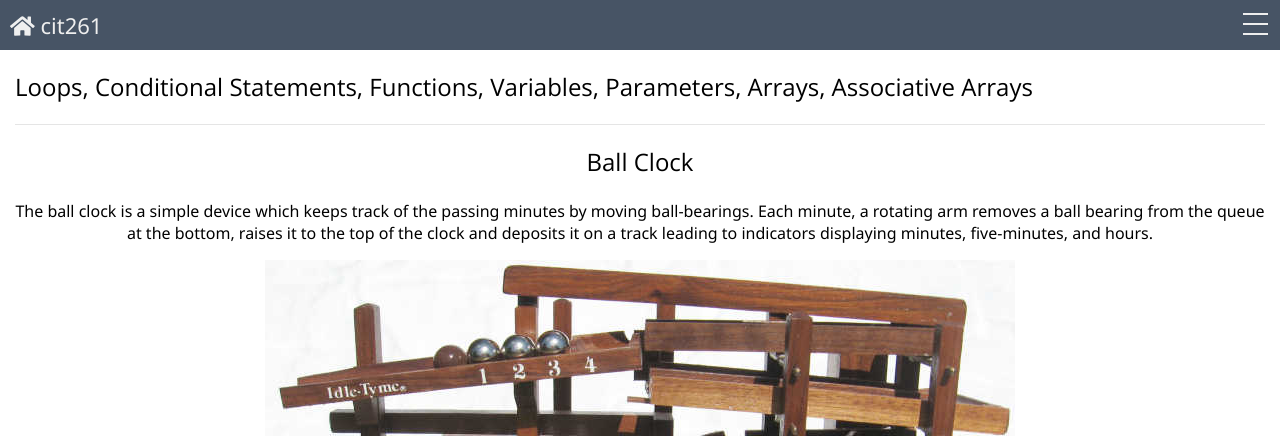
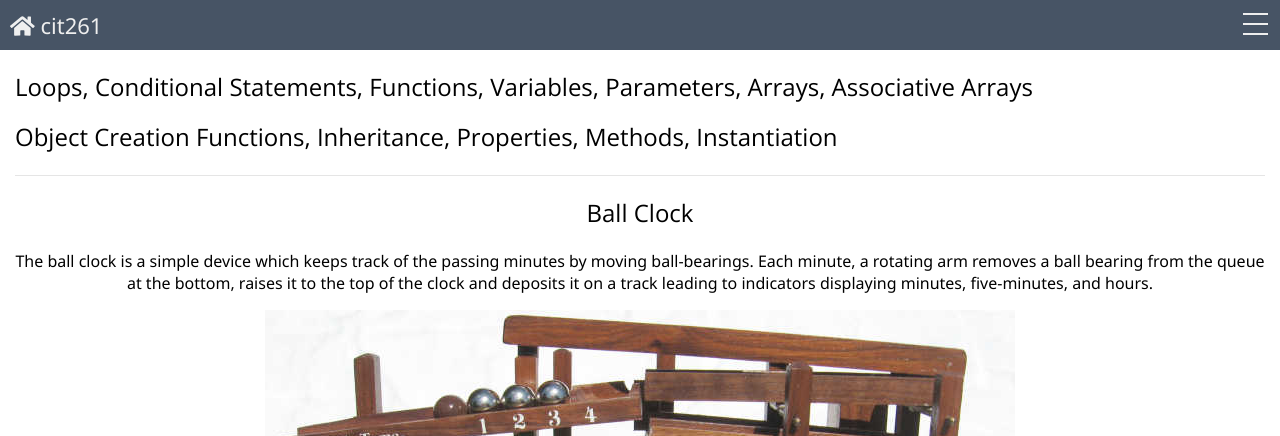
Before and after one commit to Higgins-Joshua/cit-261, a PHP site: page /topic1-2 in a window 1280 px wide. Shown: the top 436 px of the page. Run offline with PHP 8.4, Linux system fonts and the light colour scheme; some libraries are stand-ins or nearby versions.

Commit message:
updated topic 1 and topic 2

```diff
--- a/web/topic1-2/index.php
+++ b/web/topic1-2/index.php
@@ -4,6 +4,7 @@
     <div class="row" style="margin-bottom:50px;">
         <div class="col-12">
             <h3>Loops, Conditional Statements, Functions, Variables, Parameters, Arrays, Associative Arrays</h3>
+            <h3>Object Creation Functions, Inheritance, Properties, Methods, Instantiation</h3>
             <hr/>
             <div class="text-center">
                 <h3>Ball Clock</h3>
```
